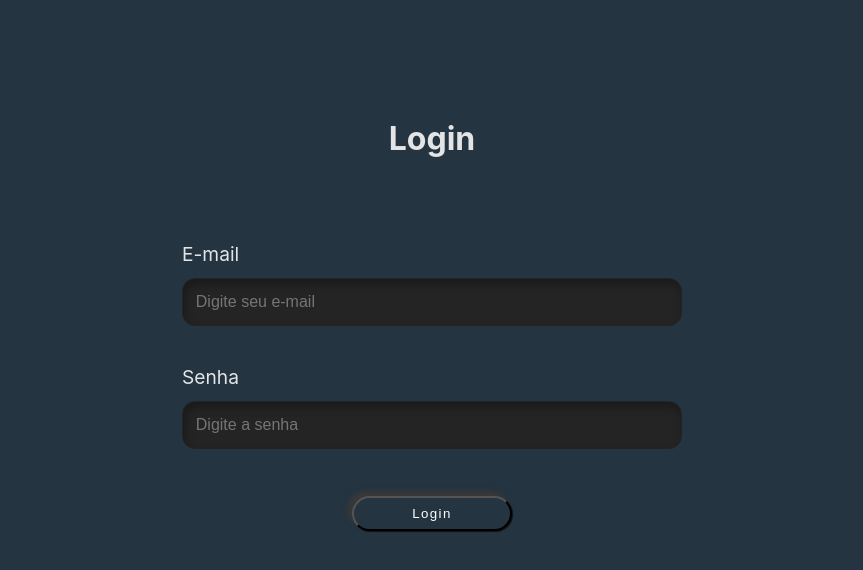
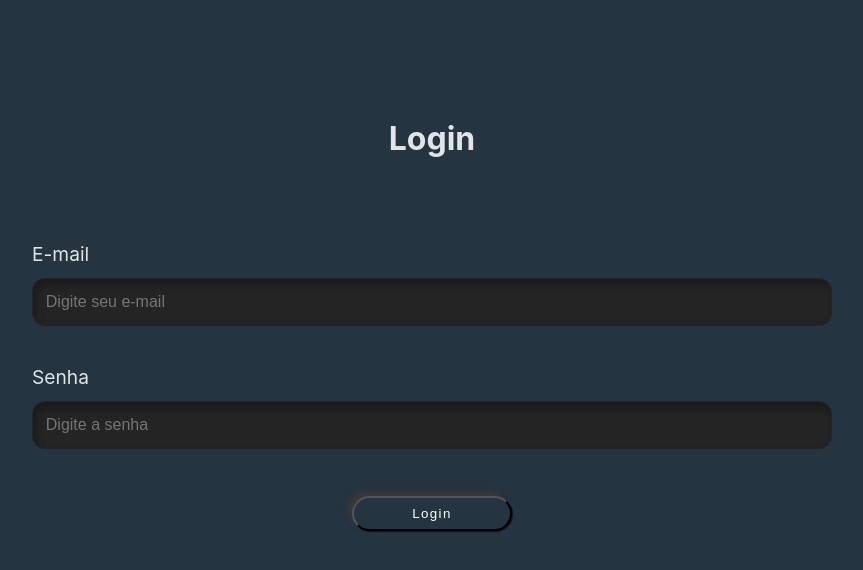
Before and after one commit to Danielpatinno/sorteio_app, a React (Vite) app: page /loginAdm in a window 1280 px wide. Shown: the top 570 px of the page, without its empty margins (208-1071 px from the left). Built offline with nearby package versions, Linux system fonts and the light colour scheme.

Commit message:
update page login

```diff
--- a/src/pages/Login/Login.styles.ts
+++ b/src/pages/Login/Login.styles.ts
@@ -1,7 +1,8 @@
 import { styled } from "styled-components"
 
 export const InputContainer = styled.div`
-  width: 500px;
+  width: 100%;
+  /* border: 2px solid red; */
 `
 
 export const Container = styled.div`
@@ -12,13 +13,16 @@ export const Container = styled.div`
   align-items: center;
   padding: 4.0rem;
   height: 60vh;
+  /* border: 2px solid white; */
 
   @media (max-width: 800px) {
     width: 470px;
   }
 
   @media (max-width: 500px) {
-    width: 400px;
+    width: 360px;
+    padding: 2.0rem;
+    margin: auto;
   }
 
 
@@ -29,9 +33,10 @@ export const FormContainer = styled.div`
   flex-direction: column;
   max-width: 50rem;
   width: 100%;
+  /* border: 2px solid blue; */
 
   form {
-    margin: auto;
+    /* margin: auto; */
   }
 
   button {
```
